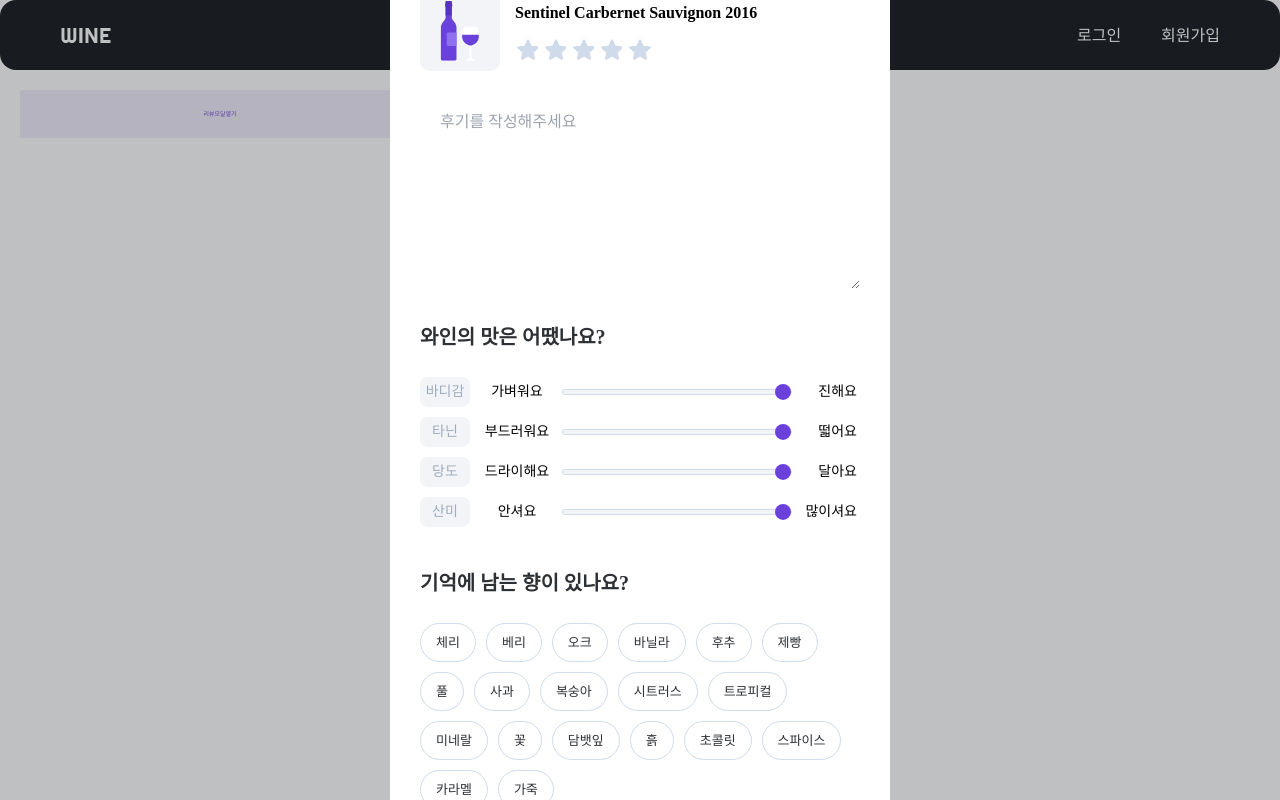
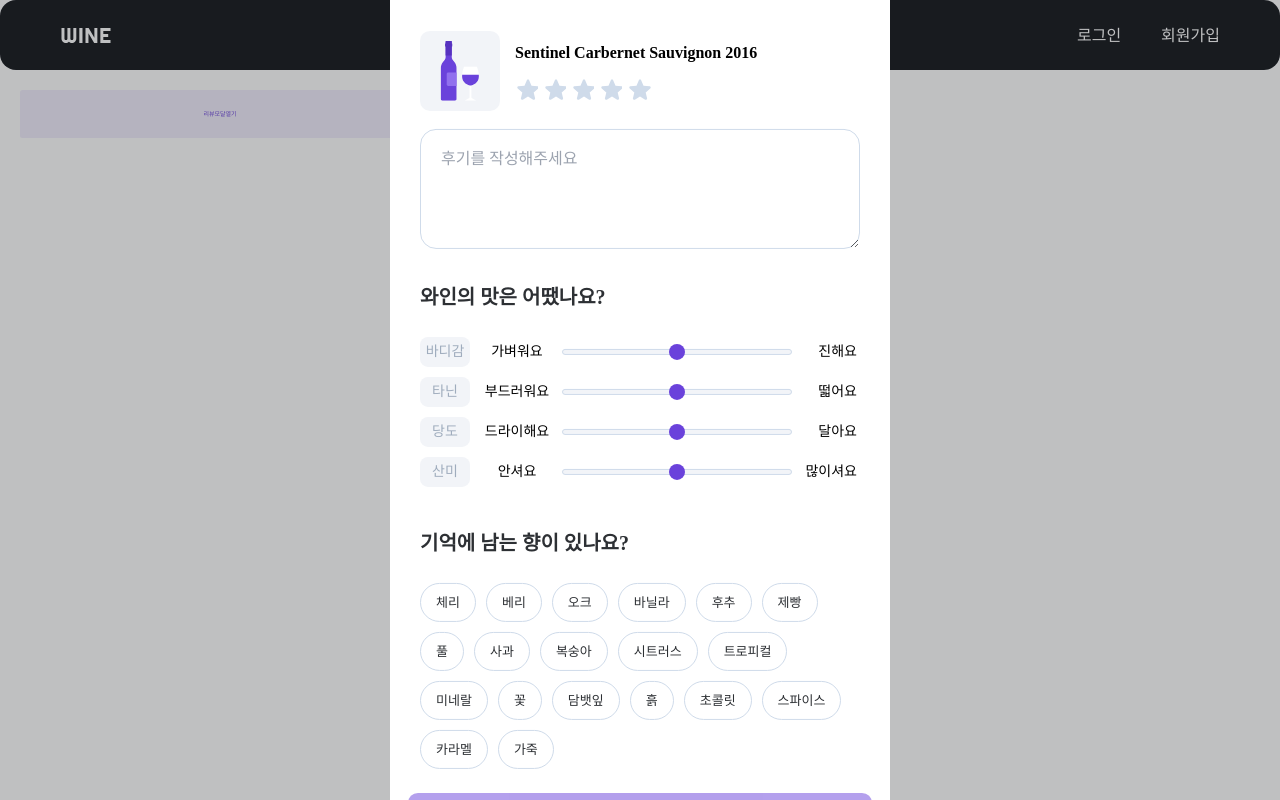
Before and after one commit to Sprint-11-5team/WHYNE, a Next.js app: page /review-test in a window 1280 px wide. Both pictures are taken after a click on the button "리뷰모달열기". Built offline with nearby package versions, Linux system fonts and the light colour scheme; a web font is replaced by a local one.

Commit message:
Fix: 슬라이더 중간값 디폴트, css수정

```diff
--- a/src/components/common/Slider.tsx
+++ b/src/components/common/Slider.tsx
@@ -3,7 +3,7 @@
 import React from "react";
 
 export default function Slider({
-  value = 5,
+  value = 50, //기본값 수정
   mode = "interactive",
   onChange,
   width = "200px",
@@ -26,8 +26,8 @@
       <input
         type="range"
         min={0}
-        max={10}
-        value={value}
+        max={100} //최대값 수정
+        value={value} //범위 직접 사용 가능
         onChange={handleChange}
         disabled={mode === "readonly"}
         className={`
--- a/src/components/common/TextArea.tsx
+++ b/src/components/common/TextArea.tsx
@@ -4,6 +4,7 @@
   ReactNode,
   MouseEvent,
 } from "react";
+import classNames from "classnames";
 
 type TextAreaProps = TextareaHTMLAttributes<HTMLTextAreaElement> & {
   label?: string;
@@ -13,7 +14,20 @@
 };
 
 const TextArea = forwardRef<HTMLTextAreaElement, TextAreaProps>(
-  ({ label, errorMessage, onClick, children, ...props }, ref) => {
+  ({ label, errorMessage, onClick, children, className, ...props }, ref) => {
+    const textareaClasses = classNames(
+      "flex w-full flex-shrink-0", // resize-none 제거
+      "items-center rounded-[1.6rem]",
+      {
+        "border-[0.2rem] border-primary": errorMessage,
+        "border-[0.1rem] border-gray-300": !errorMessage,
+      },
+      "bg-white  text-gray-800",
+      "hover:border-[0.2rem] hover:border-gray-800",
+      "focus:border-[0.2rem] focus:border-primary focus:outline-none",
+      className,
+    );
+
     return (
       <div className="inline-flex w-full shrink-0 flex-col items-start gap-[0.3rem] px-[1.2rem]">
         {label && (
@@ -26,16 +40,7 @@
         )}
         <textarea
           onClick={onClick}
-          className={`flex w-full flex-shrink-0 resize-none
-          items-center rounded-[1.6rem]
-          ${
-            errorMessage
-              ? "border-[0.2rem] border-primary"
-              : "border-[0.1rem] border-gray-300"
-          }
-          bg-white px-[0.5rem] py-[0.88rem] text-gray-800
-          focus:border-[0.2rem] focus:border-primary-100 focus:outline-none
-          h-[12rem] min-h-[12rem] max-h-[12rem]`}
+          className={textareaClasses}
           ref={ref}
           rows={4}
           {...props}
--- a/src/components/modal-review/ReviewInput.tsx
+++ b/src/components/modal-review/ReviewInput.tsx
@@ -36,7 +36,7 @@
         id="content"
         name="content"
         placeholder="후기를 작성해주세요"
-        className="mb-[3.2rem] w-full h-[20rem] p-[2rem] text-lg"
+        className="mb-[3.2rem] w-full h-[12rem] p-[2rem] text-[1.6rem]"
         onChange={(e) => setContent(e.target.value)}
       />
     </>
--- a/src/components/modal-review/TasteSlider.tsx
+++ b/src/components/modal-review/TasteSlider.tsx
@@ -45,7 +45,11 @@
               <Slider
                 value={tasteValues[index]}
                 mode="interactive"
-                onChange={(value) => handleSliderChange(index, value)}
+                onChange={(newValue) => {
+                  const newTasteValues = [...tasteValues];
+                  newTasteValues[index] = newValue;
+                  setTasteValues(newTasteValues);
+                }}
                 width="100%"
                 height="0.4rem"
                 trackStyle={{
```
